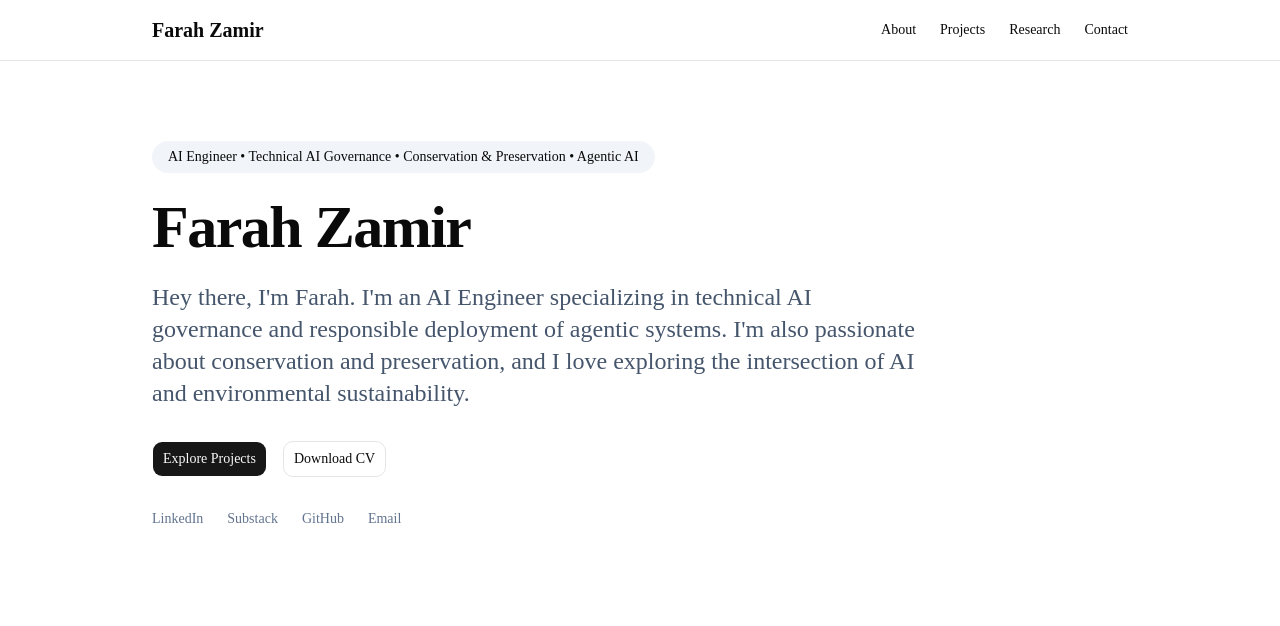
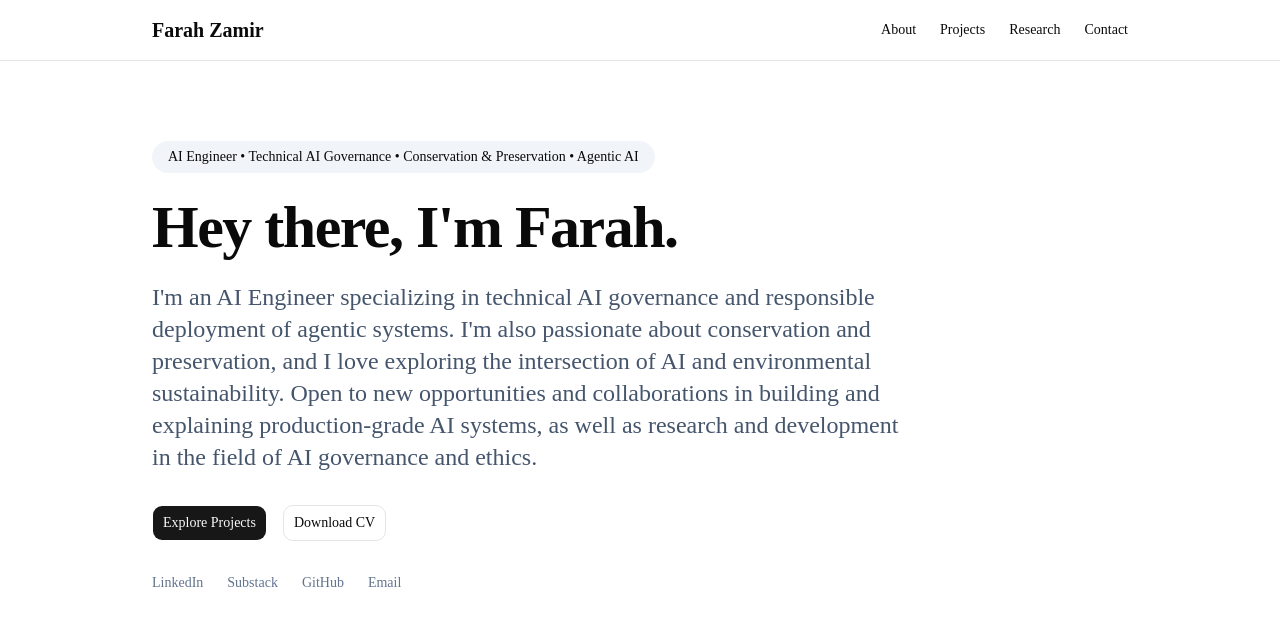
Before and after one commit to dynamicsofanaisteroid/farah-zamir-portfolio, a Next.js app: page / in a window 1280 px wide. Shown: the top 626 px of the page. Built offline with nearby package versions, Linux system fonts and the light colour scheme.

Commit message:
More landing page tweaks.

```diff
--- a/app/page.tsx
+++ b/app/page.tsx
@@ -27,12 +27,13 @@ export default function Home() {
           </div>
 
           <h1 className="text-6xl font-semibold tracking-tight mb-6">
-            Farah Zamir
+            Hey there, I'm Farah.
           </h1>
 
           <p className="text-2xl text-slate-600 mb-8">
-            Hey there, I'm Farah. I'm an AI Engineer specializing in technical AI governance and responsible deployment of agentic systems. I'm also
-            passionate about conservation and preservation, and I love exploring the intersection of AI and environmental sustainability.
+            I'm an AI Engineer specializing in technical AI governance and responsible deployment of agentic systems. I'm also
+            passionate about conservation and preservation, and I love exploring the intersection of AI and environmental sustainability. Open to
+            new opportunities and collaborations in building and explaining production-grade AI systems, as well as research and development in the field of AI governance and ethics.
           </p>
 
           <div className="flex flex-wrap gap-4">
```
